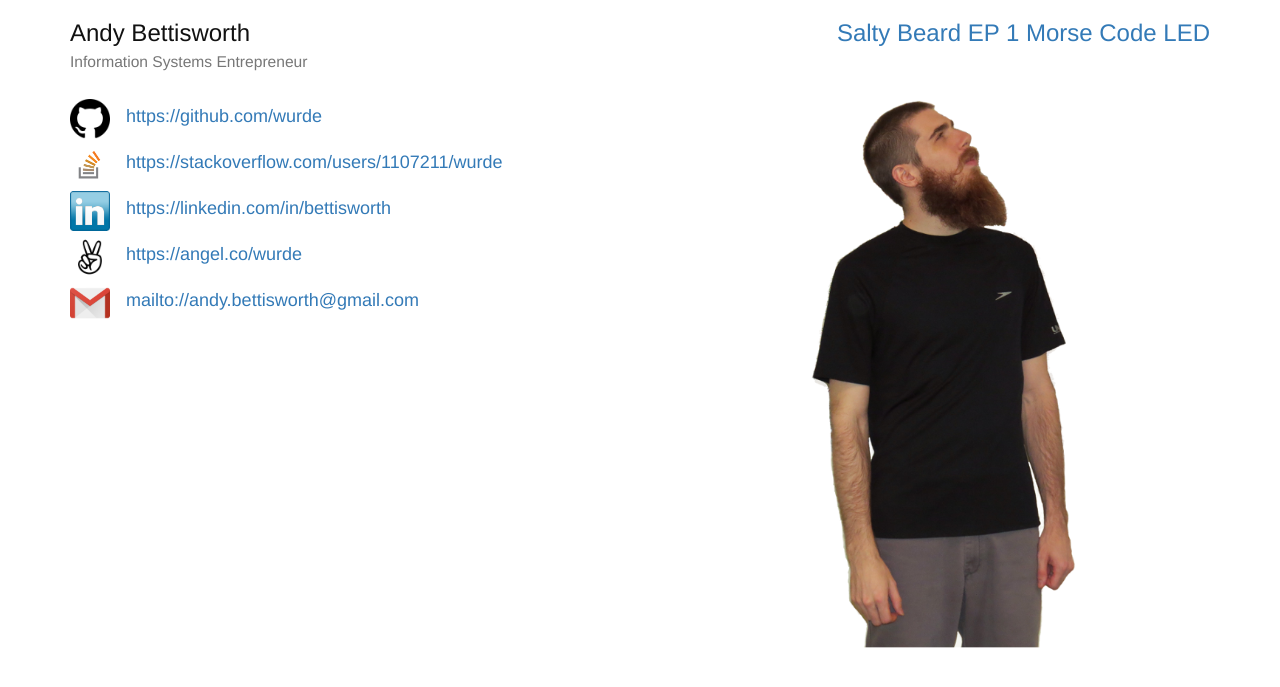
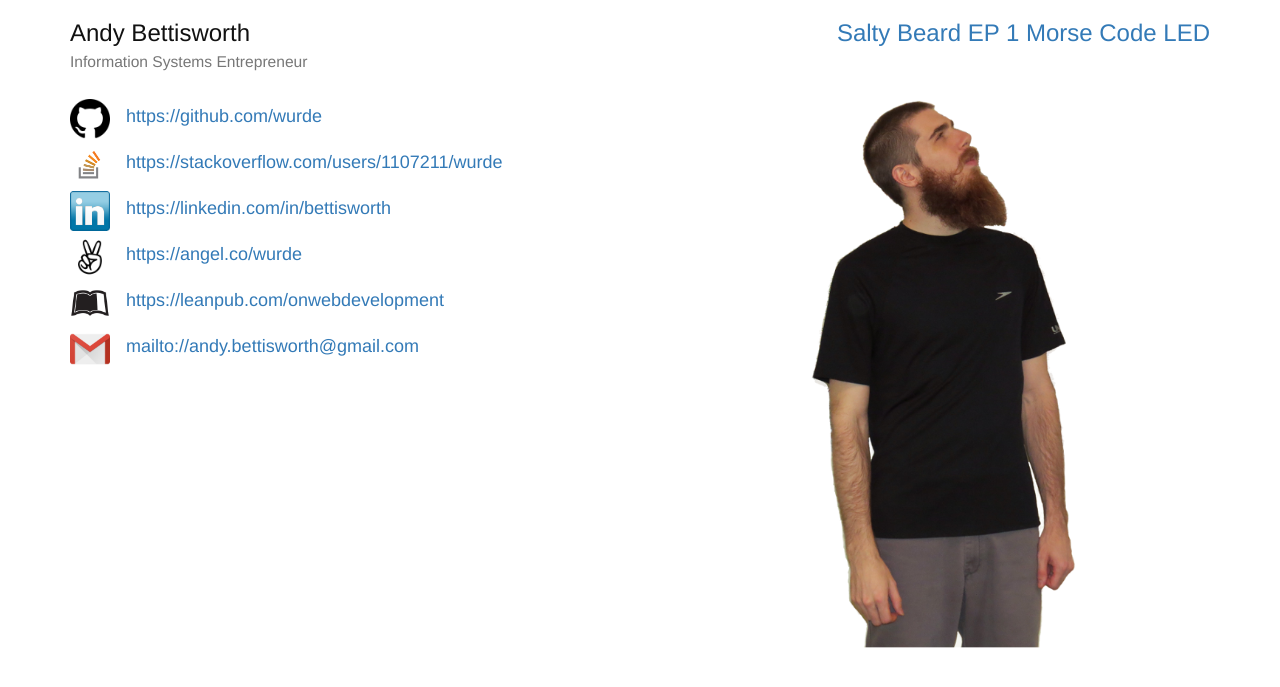
Before and after one commit to gitter-badger/wurde.github.io, a Jekyll site: the page built from index.html, in a window 1280 px wide. Shown: the top 687 px of the page. Built offline with Jekyll 4.4.1, drawn with Linux system fonts in a browser that asks for light colours; nearby versions of some CDN libraries.

Commit message:
add leanpub book on web development

```diff
--- a/index.html
+++ b/index.html
@@ -48,6 +48,16 @@ layout: default
         </li>
 
         <li style="padding-top:6px;">
+          <img alt="LeanPub" src="/assets/images/icon_leanpub.png" width="40" height="40">
+          <a href="https://leanpub.com/onwebdevelopment"
+             style="padding:12px;text-decoration:none;font-size:18px;"
+             data-caption="Publish early, publish often."
+             data-display="#link-captions-span">
+             https://leanpub.com/onwebdevelopment
+          </a>
+        </li>
+
+        <li style="padding-top:6px;">
           <img alt="Email" src="/assets/images/icon_gmail.png" width="40" height="40">
           <a href="mailto://andy.bettisworth@gmail.com"
              style="padding:12px;text-decoration:none;font-size:18px;"
```
Also changed, not shown: assets/images/icon_leanpub.png (added).
